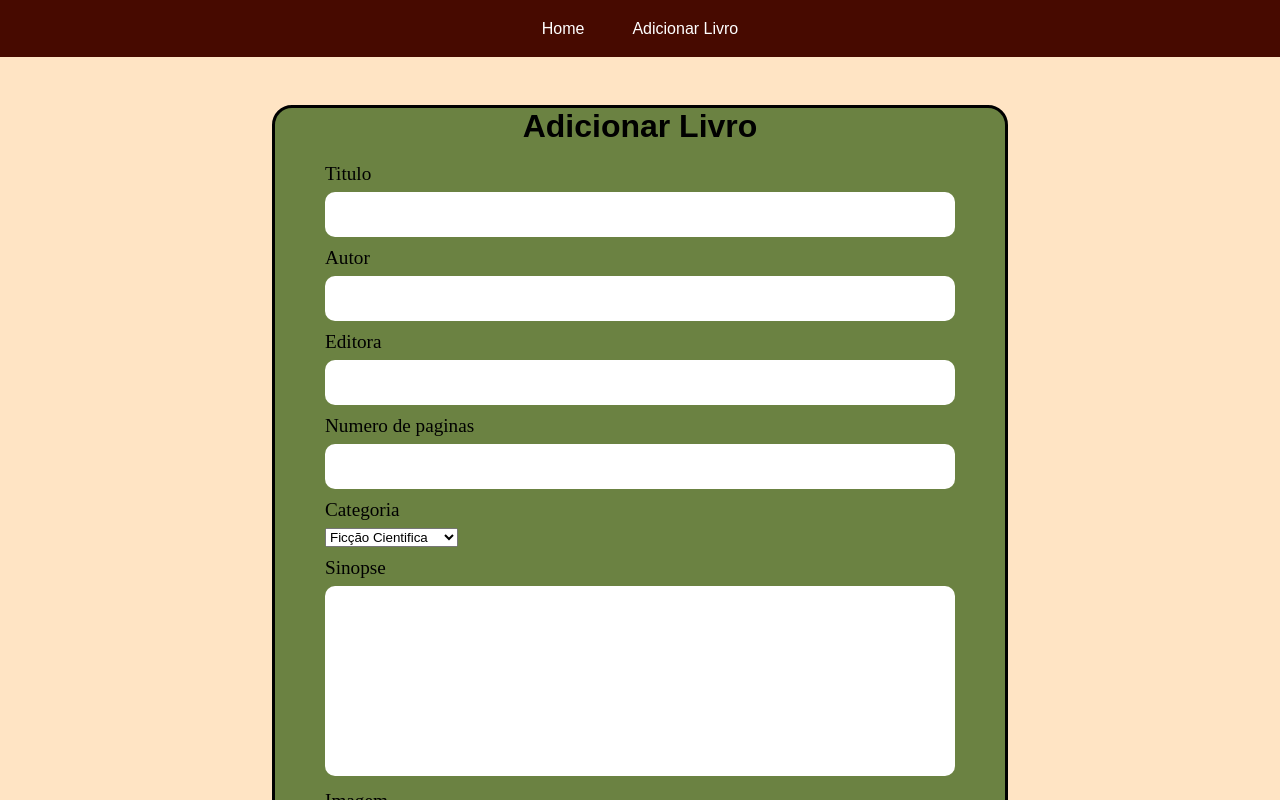
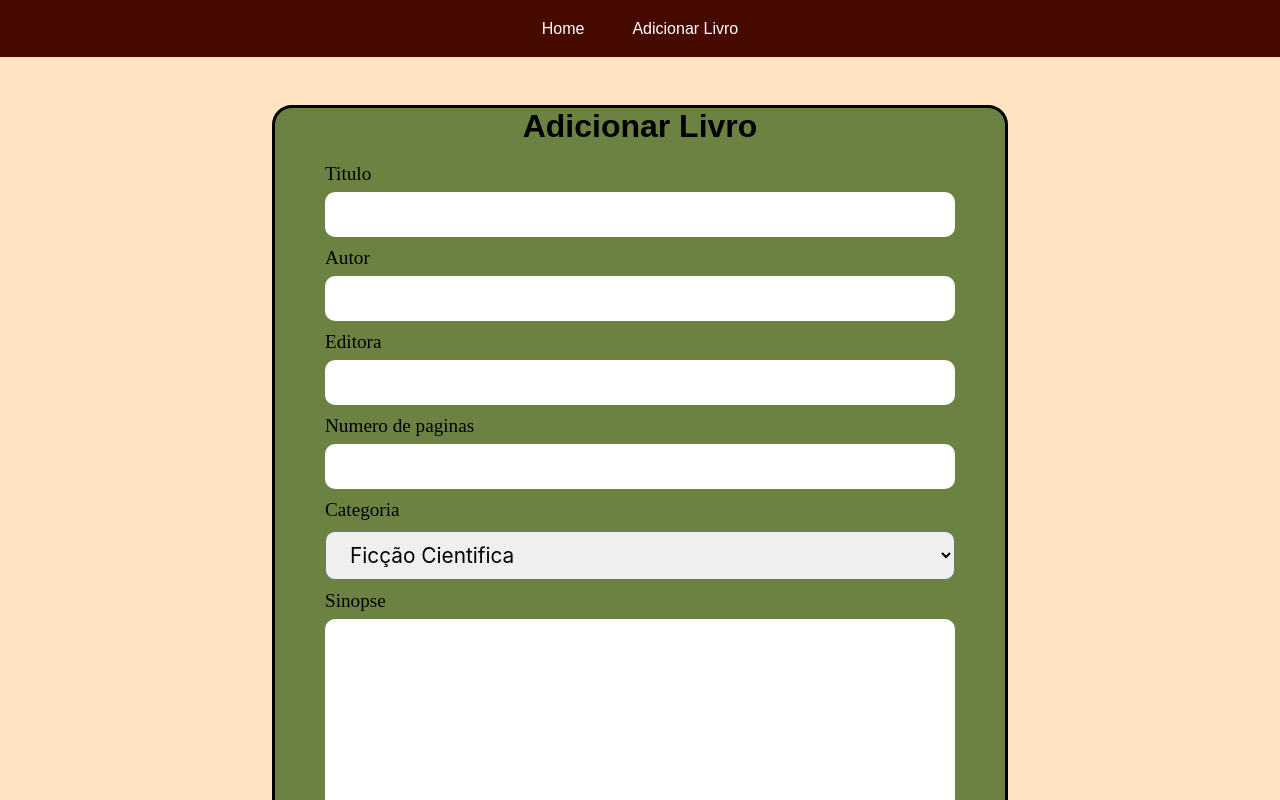
Before and after one commit to mathelenoo/React_ExercicioGrupoFinal, a React (Vite) app in the folder react-trabalho-final/: page /livros in a window 1280 px wide. Shown: the top 800 px of the page. Built offline with nearby package versions, Linux system fonts and the light colour scheme.

Commit message:
Fix: Ajuste no estilo

```diff
--- a/react-trabalho-final/src/pages/Adicionar/index.jsx
+++ b/react-trabalho-final/src/pages/Adicionar/index.jsx
@@ -148,6 +148,7 @@ function Adicionar() {
 
               <label htmlFor="categoria">Categoria</label>
               <select
+                className="selectAdicionar"
                 id="categoria"
                 value={selectedCategoria}
                 onChange={handleChange}
--- a/react-trabalho-final/src/pages/Adicionar/style.css
+++ b/react-trabalho-final/src/pages/Adicionar/style.css
@@ -51,13 +51,13 @@ textarea {
   padding-top: 10px;
 }
 
-.card-add{
+.card-add {
   display: flex;
   justify-content: center;
   align-items: center;
 }
 
-.card-add button{
+.card-add button {
   font-family: Heebo;
   font-weight: 800;
   font-size: 1.3rem;
@@ -76,3 +76,17 @@ textarea {
 .error-message {
   color: rgb(240, 47, 47);
 }
+
+.selectAdicionar {
+  display: flex;
+  justify-content: center;
+  align-items: center;
+  margin: 10px 0;
+  font-family: Inter, system-ui, Avenir, Helvetica, Arial, sans-serif;
+  font-weight: 400;
+  font-size: 1.3rem;
+  border-radius: 10px;
+  cursor: pointer;
+  padding: 10px 20px;
+  width: 100%;
+}
--- a/react-trabalho-final/src/pages/Editar/index.jsx
+++ b/react-trabalho-final/src/pages/Editar/index.jsx
@@ -191,6 +191,7 @@ function Editar() {
 
               <label htmlFor="categoria">Categoria</label>
               <select
+                className="selectEditar"
                 id="categoria"
                 defaultValue={responseCategoria}
                 value={selectedCategoria}
--- a/react-trabalho-final/src/pages/Editar/style.css
+++ b/react-trabalho-final/src/pages/Editar/style.css
@@ -150,3 +150,20 @@ form {
     background-color: rgba(175, 10, 10, 0.76);
     color: aliceblue;
 }
+
+.selectEditar {
+    display: flex;
+    justify-content: center;
+    align-items: center;
+    margin: 10px 0;
+    font-family: Inter, system-ui, Avenir, Helvetica, Arial, sans-serif;
+    font-weight: 500;
+    border: 1.2px solid #470A00;
+    color: #470A00;
+    background-color: rgb(219, 197, 170);
+    font-size: 1.3rem;
+    border-radius: 10px;
+    cursor: pointer;
+    padding: 10px 20px;
+    width: 100%;
+}
--- a/react-trabalho-final/src/pages/Resumo/style.css
+++ b/react-trabalho-final/src/pages/Resumo/style.css
@@ -49,6 +49,9 @@ main .cards .card {
     color: #470A00;
     font-size: 1.7rem;
 }
+.card p{
+    color: #470A00;
+}
 
 .line {
     height: 2px;
@@ -81,6 +84,7 @@ main .cardInfos {
     margin: 10;
 }
 
+
 a.cardInfos {
     align-items: center;
 }
```
Lines whose indentation alone changed are shown as unchanged.
